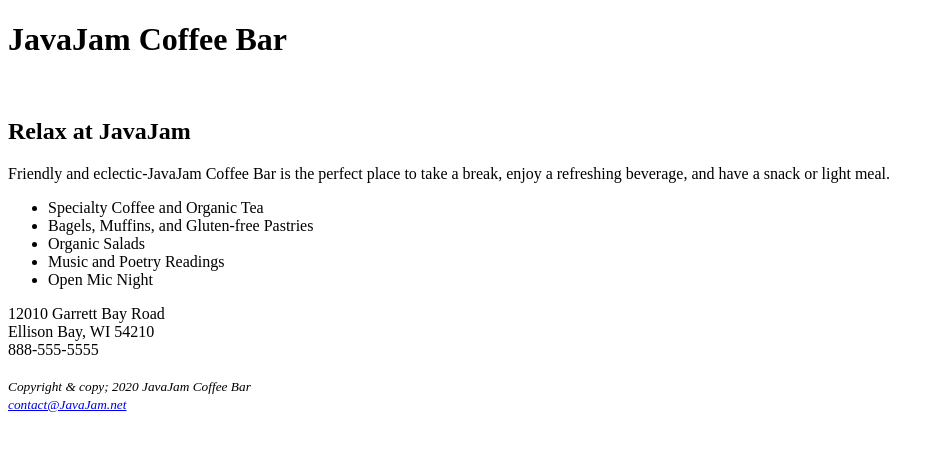
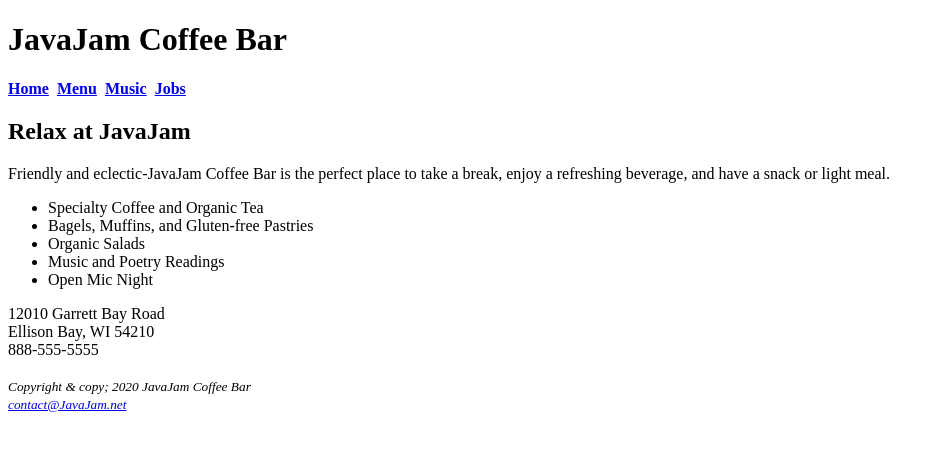
Before and after one commit to mariiisolll/javajamDELETE2021, a plain HTML site: page index.html in a window 1280 px wide. Shown: the whole page, without its empty margins (0-944 px from the left). Drawn offline with Linux system fonts and the light colour scheme.

Commit message:
Update index.html

```diff
--- a/index.html
+++ b/index.html
@@ -1,17 +1,17 @@
 <!DOCTYPE html>
 <html lang="en">
 <head>
-  <title>JavaJam Coffee Bar</title>
+  <title>JavaJam Coffee Bar Jobs</title>
   <meta charset="utf-8">
   </head>
   <body>
   <h1>JavaJam Coffee Bar</h1>
   <nav>
   <b>
-    <a href="index.html"></a>&nbsp;
-    <a href="menu.html"></a>&nbsp;
-    <a href="music.html"></a>&nbsp;
-    <a href="jobs.html"></a>&nbsp;
+    <a href="index.html">Home</a>&nbsp;
+    <a href="menu.html">Menu</a>&nbsp;
+    <a href="music.html">Music</a>&nbsp;
+    <a href="jobs.html">Jobs</a>&nbsp;
   </b>
   </nav>
 <main>
```
